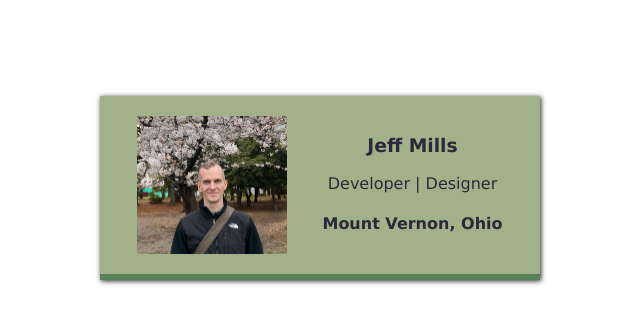
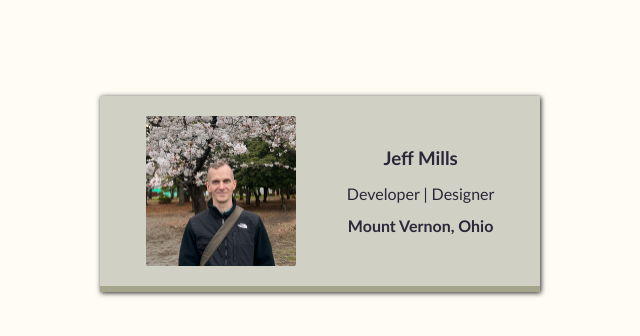
Before and after one commit to CodeAllNightNDay/business-card, a website built with Vite: page index.html in a window 1280 px wide. Shown: the whole page, without its empty margins (320-960 px from the left). Built offline with nearby package versions, Linux system fonts and the light colour scheme.

Commit message:
Version 2.0

```diff
--- a/index.html
+++ b/index.html
@@ -8,14 +8,16 @@
   </head>
   <body>
     <div class="card">
-      <div
-        class="avatar"
-        src="images/jeff-mills.jpg"
-        alt="Jeff Mills standing in front of some Cherry Blossom trees in Tokyo."
-      /></div>
       <div>
-        <h3>Jeff Mills</h3>
-        <p class="title">Developer | Designer</p>
+        <img
+          class="avatar"
+          src="images/jeff-mills.jpg"
+          alt="Jeff Mills standing in front of some Cherry Blossom trees in Tokyo."
+        />
+      </div>
+      <div class="info">
+        <h3 class="title">Jeff Mills</h3>
+        <p class="vocation">Developer | Designer</p>
         <h4 class="location">Mount Vernon, Ohio</h4>
       </div>
     </div>
--- a/styles.css
+++ b/styles.css
@@ -1,25 +1,20 @@
 body {
   margin-top: 6rem;
-  /*
-    Challenge:
-    Find a web safe font you like, and add it
-    to your card.
-    */
-  font-family: Verdana, Geneva, Tahoma, sans-serif;
+  font-family: 'Trebuchet MS', 'Lucida Sans Unicode', 'Lucida Grande', 'Lucida Sans', Arial,
+    sans-serif;
+  background: #fffcf4;
 }
 
 .avatar {
   width: 150px;
-  height: auto; /* You can adjust the height as needed */
-  background-image: url('/images/jeff-mills.jpg');
-  background-size: 150px auto; /* This will set the background image width to 150px */
-  background-repeat: no-repeat; /* Prevents the image from repeating */
-  transition: ease-in-out 0.5s;
   border-radius: 2px;
 }
 
-.avatar:hover {
-  background-image: url('/images/cherry-blossoms.jpg');
+.title,
+.vocation,
+.location {
+  margin: 0;
+  line-height: 2;
 }
 
 .card {
@@ -29,45 +24,28 @@ body {
   display: flex;
   justify-content: space-around;
   text-align: center;
-  background: #a3b18a;
+  background: #d0d0c5;
   color: #2b2839;
-  border-bottom: 6px solid #588157;
+  border-bottom: 6px solid #a5a58d;
   box-shadow: 1px 1px 5px #222;
-  transition: 0.25s ease-out;
-
-  /*
-    Challenge:
-    Find a color palette you like on Coolors.co
-    and use it in your business card.
-    #dad7cd;
-     */
+  transition: 0.5s ease-in-out;
 }
 
 .card:hover {
-  background: #86956d;
+  background: #a5a58d;
   color: #fffcf4;
   transform: scale(1.1);
-  border-bottom: 6px solid #cad6b7;
+  border-bottom: 6px solid #d0d0c5;
 }
 
-.border-blue {
-  border: 1px solid #588157;
+.info {
+  display: flex;
+  flex-direction: column;
+  justify-content: center;
 }
 
-/*
-Stretch goals:
-Find other ways you can personalize
-the design of your business card, e.g.:
-- change the border(s)
-- add border radius
-- shuffle the layout
-- shadows        🤯
-- hover effects  🤯🤯
-- animations     🤯🤯🤯
-*/
-
-/*
-Final challenge:
-Download the code to your local computer and place it
-in a folder called "business-card"
-*/
+@media (max-width: 768px) {
+  .card {
+    width: 300px;
+  }
+}
```
Also changed, not shown: about.html (added, +17 -0 lines).
